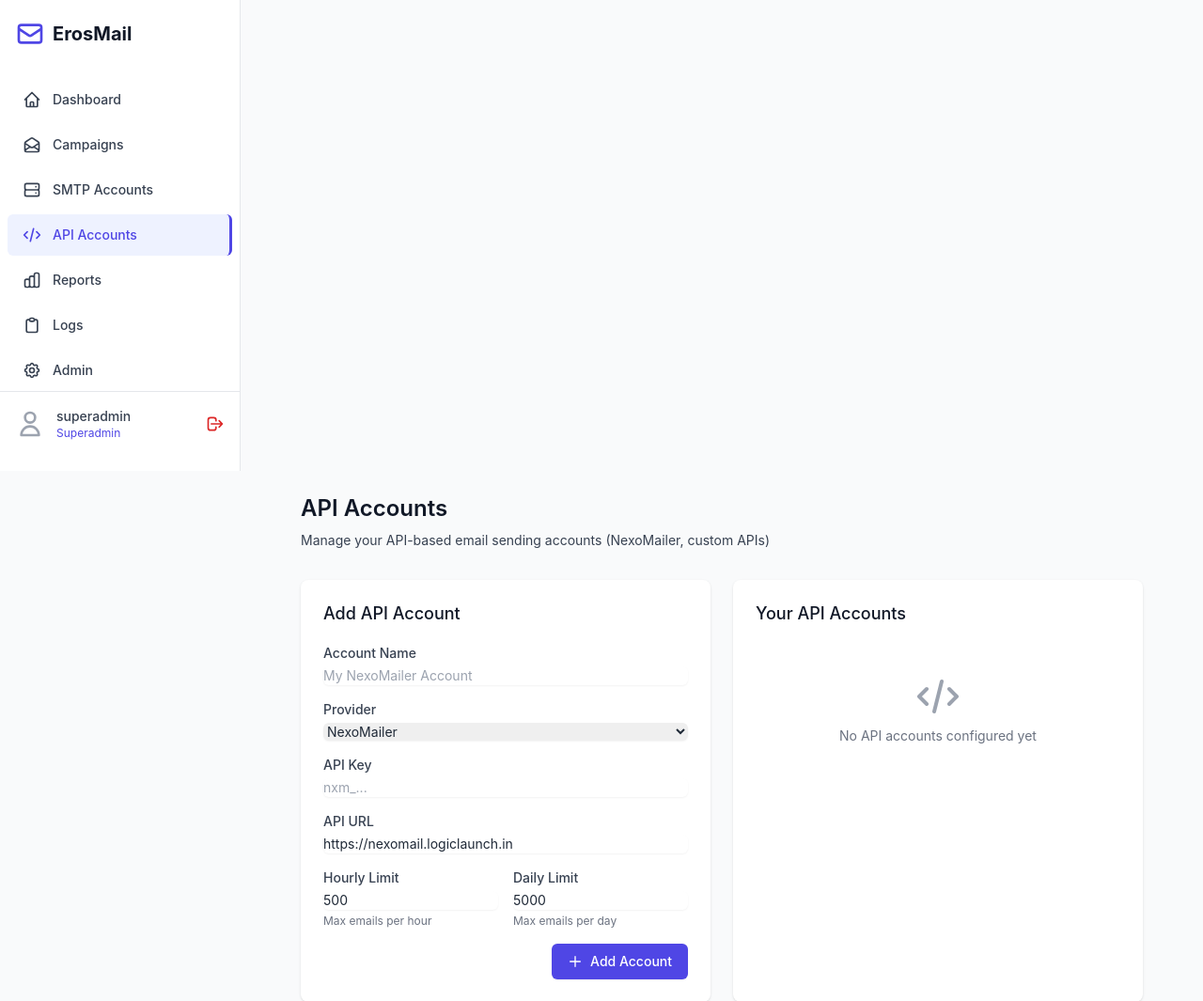
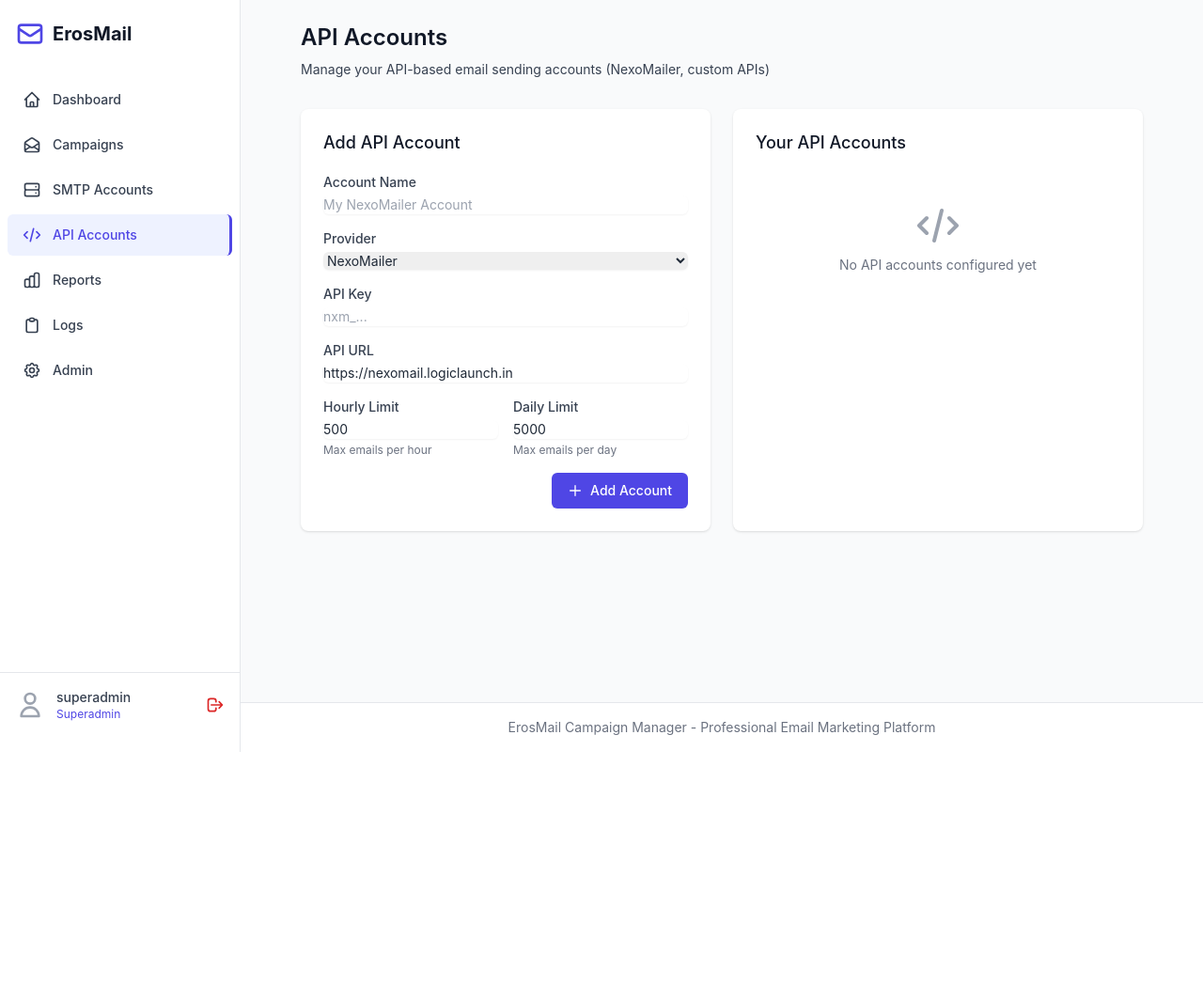
Before and after one commit to siiiidddexe/erosmail, a FastAPI app: page /api-accounts in a window 1280 px wide. Shown: the top 1065 px of the page at 94% size. After the commit the page ends 800 px from the top, so only its background shows below. Run offline with FastAPI, Linux system fonts and the light colour scheme; the visitor is signed in with stand-in values (Sample User, id 1); some libraries are stand-ins or nearby versions.

Commit message:
Fix desktop sidebar layout alignment glitch

```diff
--- a/templates/base.html
+++ b/templates/base.html
@@ -120,9 +120,8 @@
     </div>
 
     <!-- Desktop sidebar -->
-    <div class="hidden lg:flex lg:flex-shrink-0">
-        <div class="flex flex-col w-64">
-            <div class="flex flex-col flex-grow pt-5 pb-4 overflow-y-auto bg-white border-r border-gray-200">
+    <div class="hidden lg:fixed lg:inset-y-0 lg:left-0 lg:flex lg:flex-col lg:w-64 bg-white border-r border-gray-200">
+        <div class="flex flex-col flex-grow pt-5 pb-4 overflow-y-auto">
                 <div class="flex items-center flex-shrink-0 px-4">
                     <svg class="h-8 w-8 text-indigo-600" fill="none" viewBox="0 0 24 24" stroke="currentColor">
                         <path stroke-linecap="round" stroke-linejoin="round" stroke-width="2" d="M3 8l7.89 5.26a2 2 0 002.22 0L21 8M5 19h14a2 2 0 002-2V7a2 2 0 00-2-2H5a2 2 0 00-2 2v10a2 2 0 002 2z" />
@@ -196,7 +195,6 @@
                         </a>
                     </div>
                 </div>
-            </div>
         </div>
     </div>
 
```
